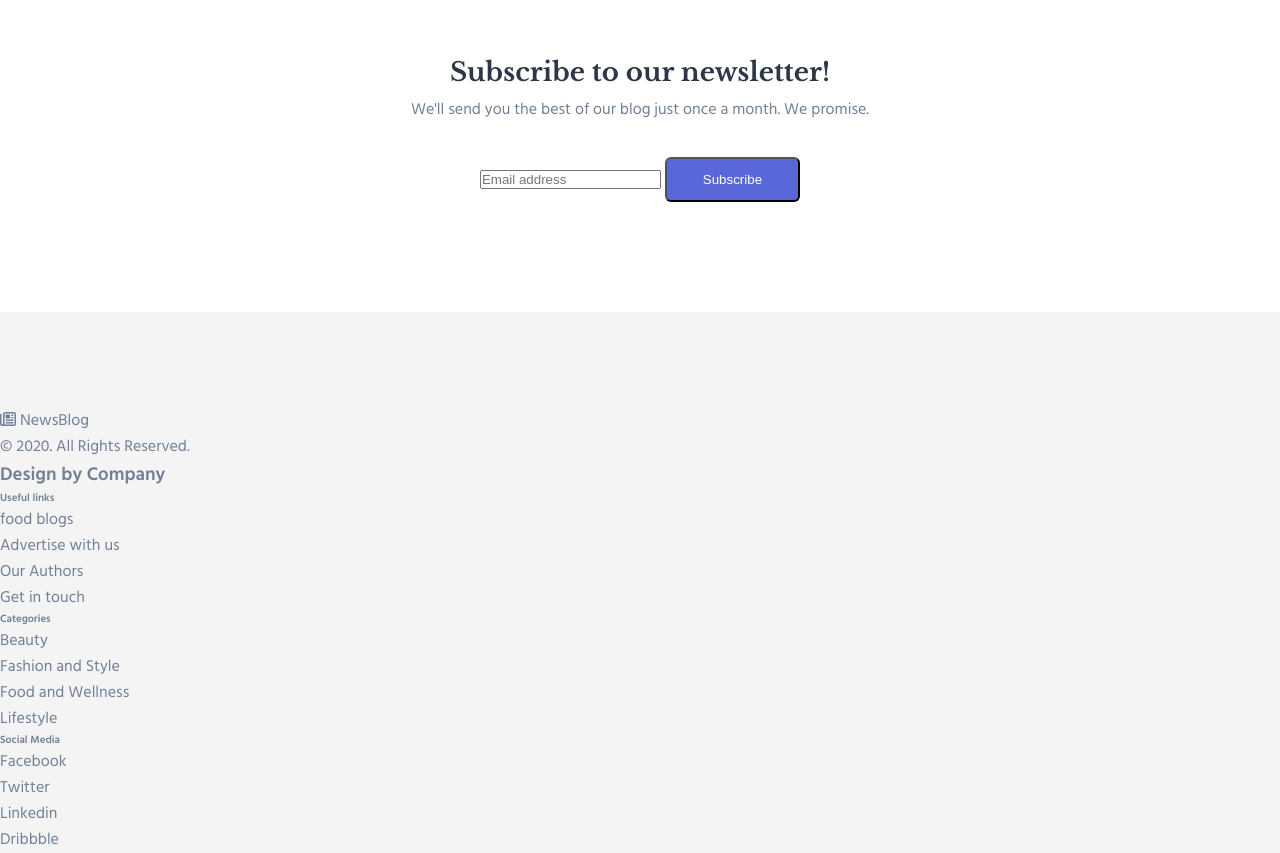
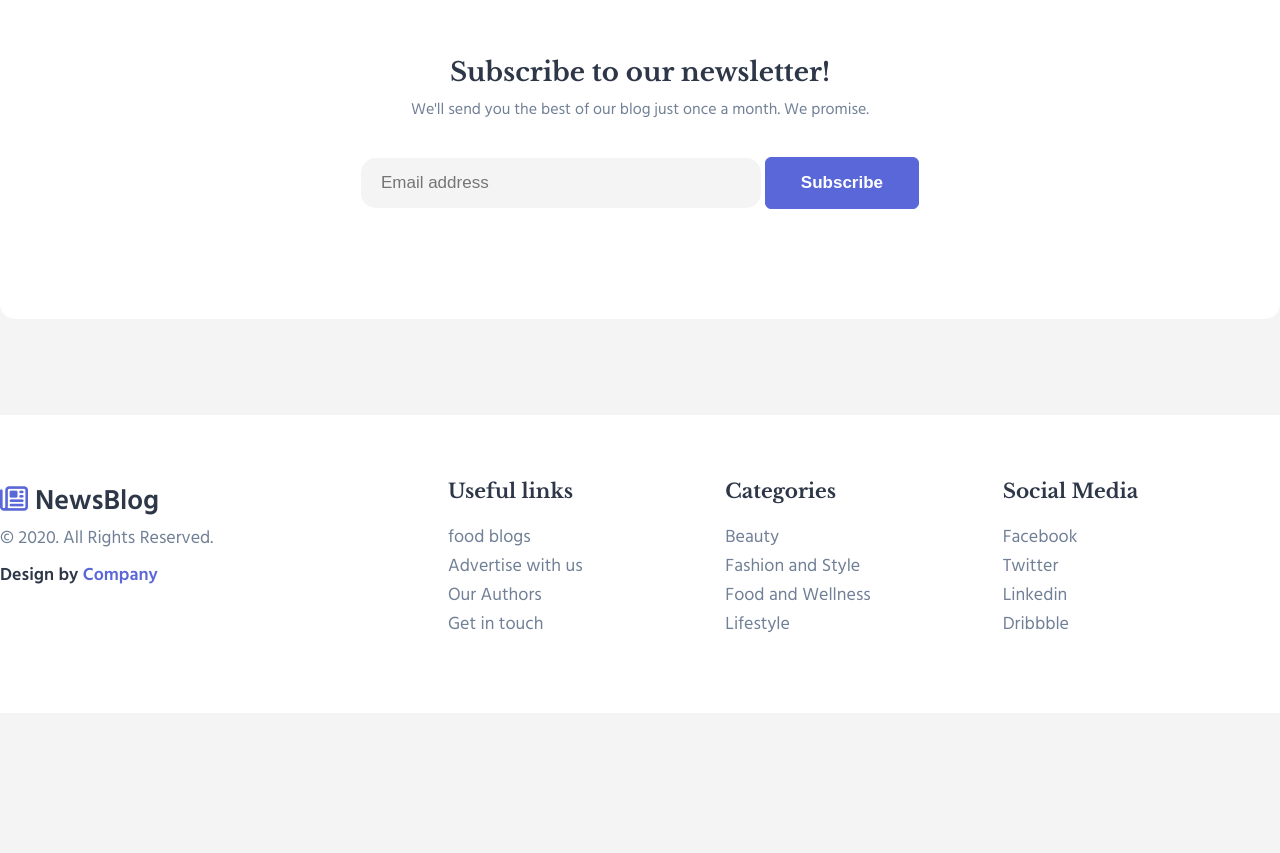
Before and after one commit to trantuyendev/Web-Hero, a plain HTML site: page 15/03/index.html in a window 1280 px wide. Shown: the part 4320-5173 px from the top of the page. After the commit the page ends 5033 px from the top, so only its background shows below. Drawn offline with nearby package versions, Linux system fonts and the light colour scheme.

Commit message:
Update Footer Buoi 15

```diff
--- a/15/03/css/beauty-article.css
+++ b/15/03/css/beauty-article.css
@@ -40,7 +40,9 @@
 
 #beauty-article article.beauty-article-item {
     width: calc((100% - 30px) / 2);
-    margin-right: 30px;
+    margin:0px 30px 24px 0px;
+    border-radius: 15px;
+    overflow: hidden;
 }
 
 #beauty-article article.beauty-article-item:nth-child(even) {
@@ -51,24 +53,19 @@
     display: flex;
     gap: 15px;
     background-color: var(--bg-color);
-    border-radius: 15px;
-    margin-bottom: 24px;
 }
-#beauty-article div.beauty-article-content:not(:last-child) {
-    margin-bottom:2em;
-}
+
 
 
 #beauty-article div.beauty-article-info {
     display: flex;
     flex-direction: column;
     justify-content: center;
-    border-radius: 0px 15px 15px 0px;
+
 }
 
 #beauty-article img.beauty-article-thumb {
     width: calc(100%/ 5 * 2);
-    border-radius: 15px 0px 0px 15px;
 }
 
 #beauty-article h3.beauty-article-title {
--- a/15/03/css/main.css
+++ b/15/03/css/main.css
@@ -8,3 +8,4 @@
 @import "beauty-article.css";
 @import "trending-article.css";
 @import "subscribe.css";
+@import "media576.css";
--- /dev/null
+++ b/15/03/css/media576.css
@@ -0,0 +1,12 @@
+@media screen and (max-width:576px) {
+      body{
+        background-color: yellow;
+
+    }
+    header {
+        padding: 22px 0px;
+    }
+    header nav.navigation-bar {
+       flex-direction: column;
+    }
+}
--- a/15/03/css/subscribe.css
+++ b/15/03/css/subscribe.css
@@ -11,6 +11,7 @@ section#subscribe div.subscribe-content {
     background-color: var(--bg-color);
     padding: 96px 0px 110px 0px;
     text-align: center;
+    border-radius: 15px;
 }
 
 section#subscribe div.subscribe-content h2.subscribe-heading {
@@ -27,17 +28,112 @@ section#subscribe h2>p.subscribe-description {
     font-weight: 400;
 }
 
-section#subscribe h2>form.subscribe-form {}
+section#subscribe form.subscribe-form {
+    margin-top: 34px;
+    font-family: var(--primary-font);
+}
 
-section#subscribe input.subscribe-input-email {}
+section#subscribe input.subscribe-input-email {
+    width: 400px;
+    padding: 15px 20px;
+    font-size: 17px;
+    font-weight: 400;
+    color: #757575;
+    background-color: #F4F4F4;
+    border: none;
+    border-radius: 15px;
+}
 
 section#subscribe button.btn-subscribe {
-top: 154.12px;
-left: 514px;
-padding: 13px 36px;
-border-radius: 6px;
-background-color: var(--primary-color);
-color: var(--bg-color);
-margin-top: 34px;
+    padding: 15px 35px;
+    border-radius: 6px;
+    background-color: var(--primary-color);
+    color: var(--bg-color);
+    border: 1px solid #5A67D8;
+    font-size: 17px;
+    font-weight: 600;
 
 }
+
+/* ----- Footer ---- */
+footer {
+    background-color: var(--bg-color);
+    padding: 64px 0px 69px 0px;
+}
+
+footer div.footer-wrapper {
+    display: flex;
+    font-family: var(--heading-font);
+}
+
+footer div.footer-left {
+    width: 35%;
+    font-family: var(--primary-font)
+}
+
+footer div.footer-left a.main-logo {
+    margin-bottom: 16px;
+    font-size: 28px;
+    font-weight: 600;
+    color: var(--heading-color);
+}
+
+footer div.footer-left a.main-logo i.fa-regular {
+    color: var(--primary-color);
+
+}
+
+footer div.footer-left p.all-rights-reserved {
+    font-size: 18px;
+    font-weight: 400;
+    color: #718096;
+    margin-bottom: 8px;
+}
+
+footer div.footer-left h3.design-by {
+
+    font-size: 17.86px;
+    font-weight: 700;
+    color: var(--heading-color);
+
+}
+
+footer div.footer-left h3.design-by span.design-by-company {
+    color: var(--primary-color);
+}
+
+footer div.footer-right {
+
+    width: 65%;
+
+}
+
+footer div.footer-right div.footer-right-content {
+    display: flex;
+
+
+}
+
+footer div.footer-right div.footer-list-wrapper {
+    width: calc(100% / 3);
+
+}
+
+footer div.footer-right h6.footer-title {
+    font-size: 20px;
+    font-weight: 700;
+    color: var(--heading-color);
+    margin-bottom: 20px;
+}
+
+footer div.footer-right ul.footer-list {
+    font-family: var(--primary-font);
+    font-size: 18px;
+    font-weight: 400;
+    color: #718096;
+    margin-bottom: 5px;
+}
+
+footer div.footer-right ul.footer-list li.footer-list-item {}
+
+footer div.footer-right ul.footer-list a.footer-link {}
--- a/15/03/css/trending-article.css
+++ b/15/03/css/trending-article.css
@@ -17,18 +17,13 @@ section#trending-article h2.trending-article-heading {
 
 section#trending-article div.trending-article-wrapper {
     display: flex;
+    gap: 30px;
 
-}
-
-section#trending-article article.trending-article-item:last-child {
-    display: flex;
-    margin: 0px;
 }
 
 section#trending-article article.trending-article-item {
     display: flex;
-    width: calc((100% - 30px) / 2);
-    margin-right: 30px;
+    width: calc(100% / 2);
     border-radius: 15px;
 }
 
```
